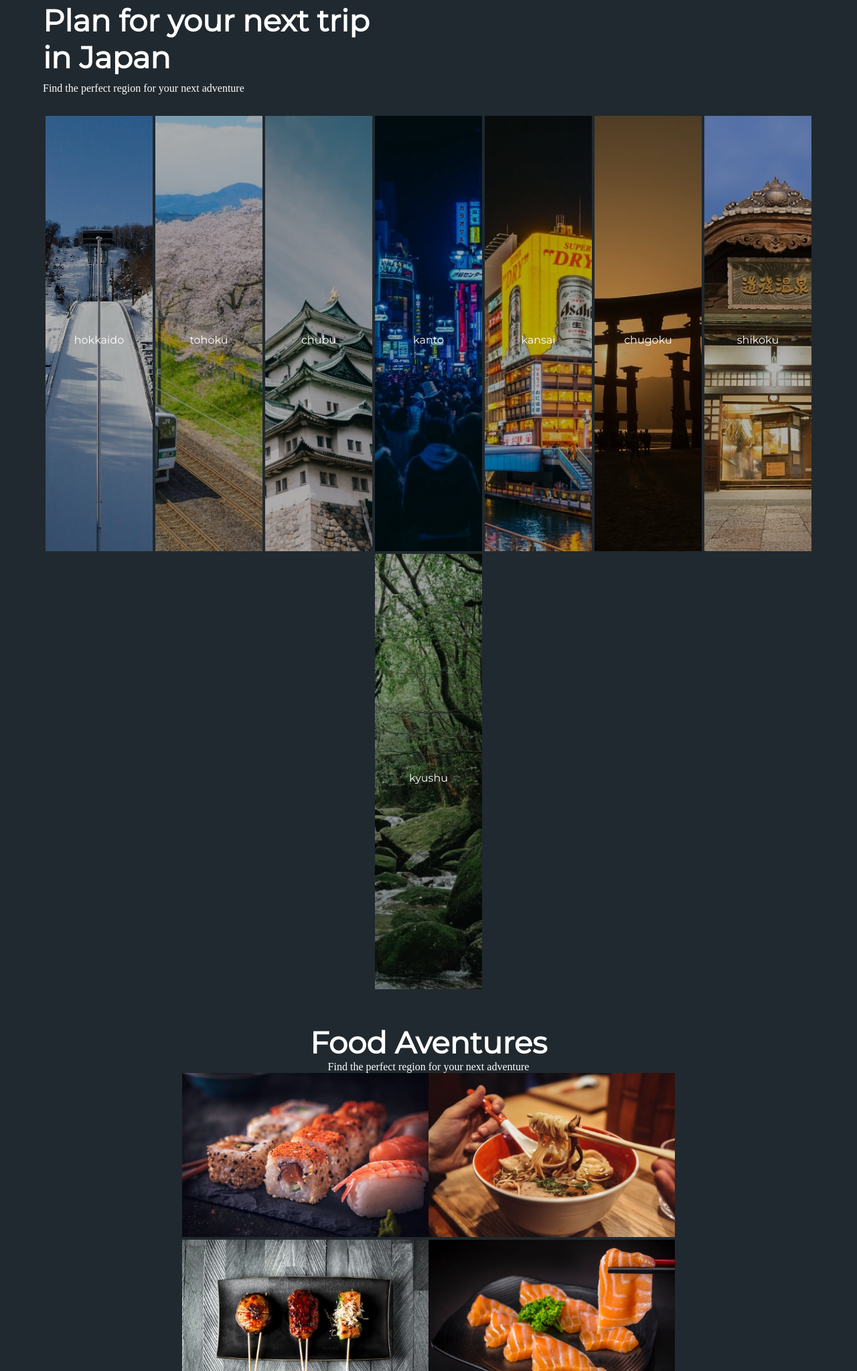
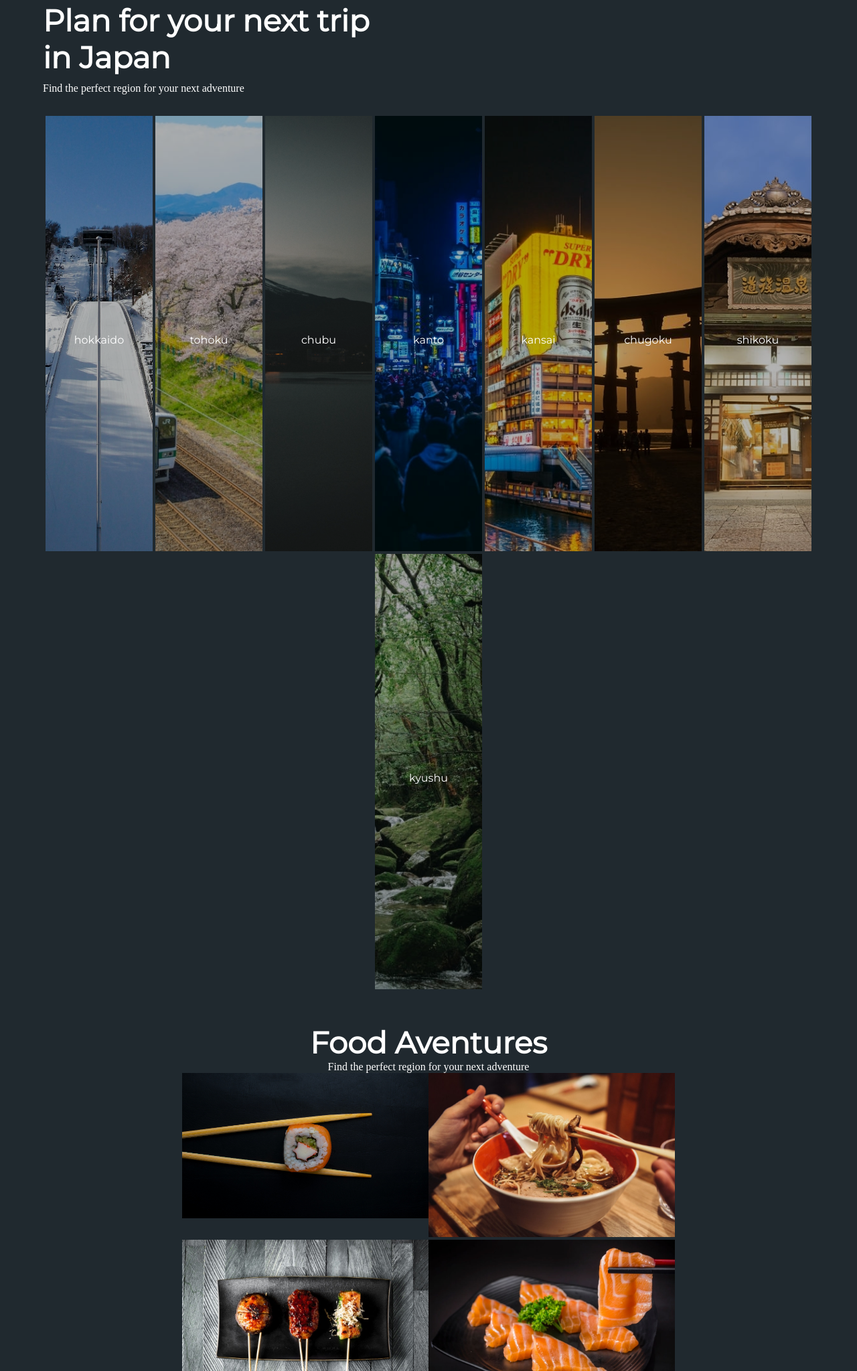
Before and after one commit to thisismaw/TravelJP, a plain HTML site: page index.html in a window 1280 px wide. Shown: the part 845-2892 px from the top of the page at 67% size. Drawn offline with Linux system fonts and the light colour scheme.

Commit message:
replaced 2 pictures,
sushi
chubu

```diff
--- a/index.html
+++ b/index.html
@@ -82,7 +82,7 @@
                 </div>
                 <div class="left-image">
                     <div class="leftimg">
-                        <img src="sushi.jpg" alt="">
+                        <img src="sushi1.jpg" alt="">
                     </div>
                     <div class="leftimg ">
                         <img src="ramen.jpg" alt="">
--- a/style.scss
+++ b/style.scss
@@ -101,7 +101,7 @@ width:100%;
         left:0;
         right:0;
         bottom:0;
-        background-image: url("chubu.jpg");
+        background-image: url("mountfujibg.jpg");
         background-position: 71% 29% ;
         background-size: cover;
         opacity:0.7;
```
Also changed, not shown: mountfujibg.jpg (added), style.css, sushi1.jpg (added), 1 other file.
